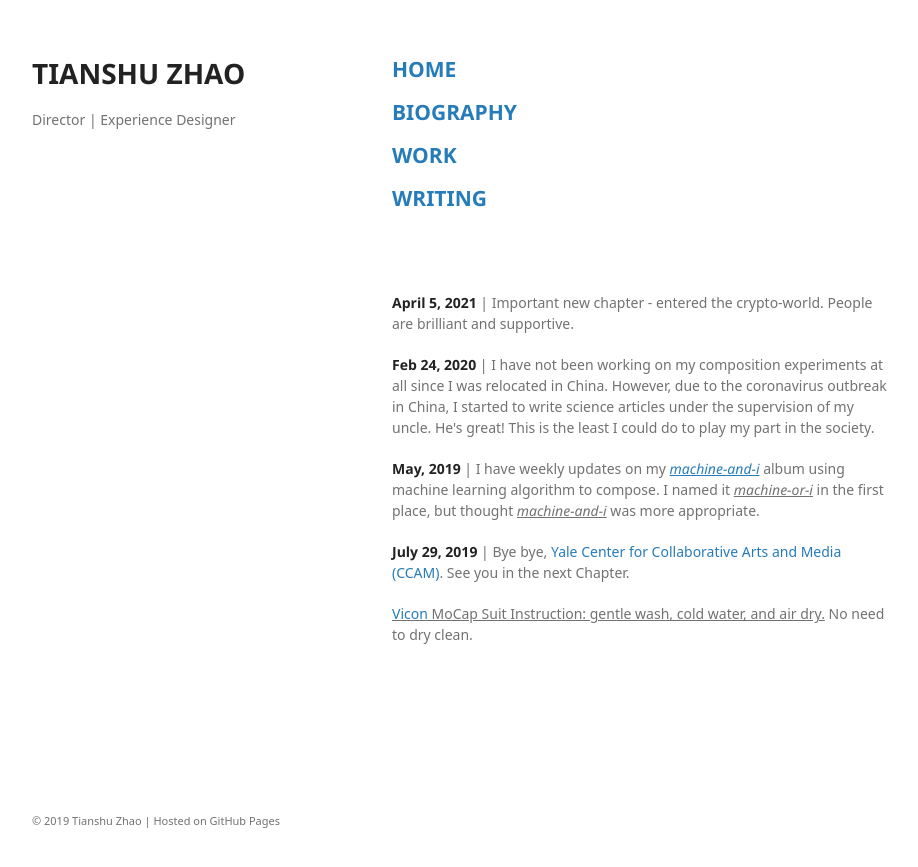
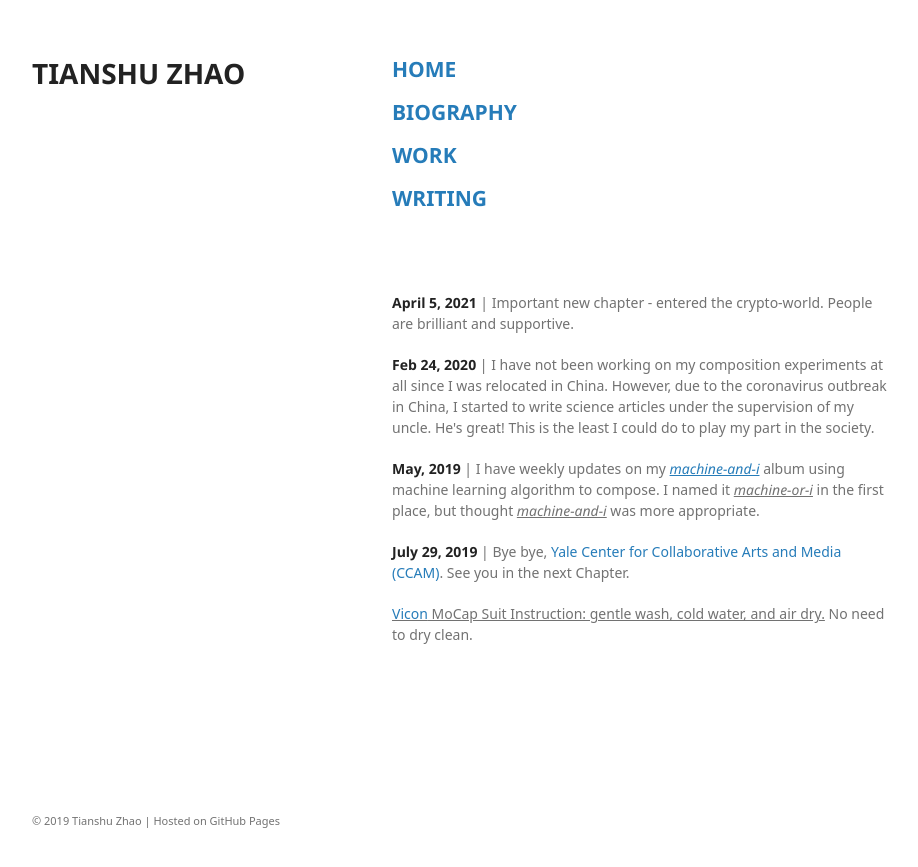
Before and after one commit to tianshu-z/tianshu-z.github.io, a Jekyll site: the page built from index.md, in a window 1280 px wide. Shown: the top 867 px of the page, without its empty margins (178-1096 px from the left). Built offline with Jekyll 4.4.1, drawn with Linux system fonts in a browser that asks for light colours; some web fonts are replaced; our own code applies the rules of GitHub Pages for plain Markdown files; the repository's description, which GitHub fills in, is left out.

Commit message:
Update _config.yml

```diff
--- a/_config.yml
+++ b/_config.yml
@@ -1,5 +1,5 @@
 title: TIANSHU ZHAO
-description: Director | Experience Designer
+description:
 logo: /assets/img/logo.jpg
 show_downloads: false
 google_analytics:
```
